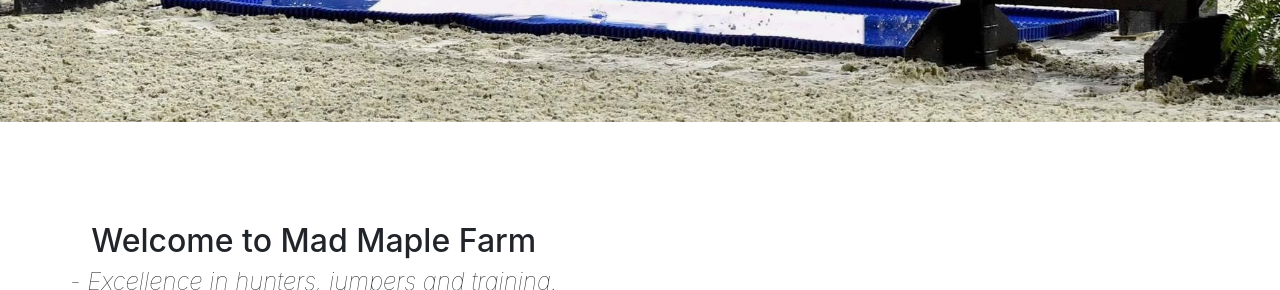
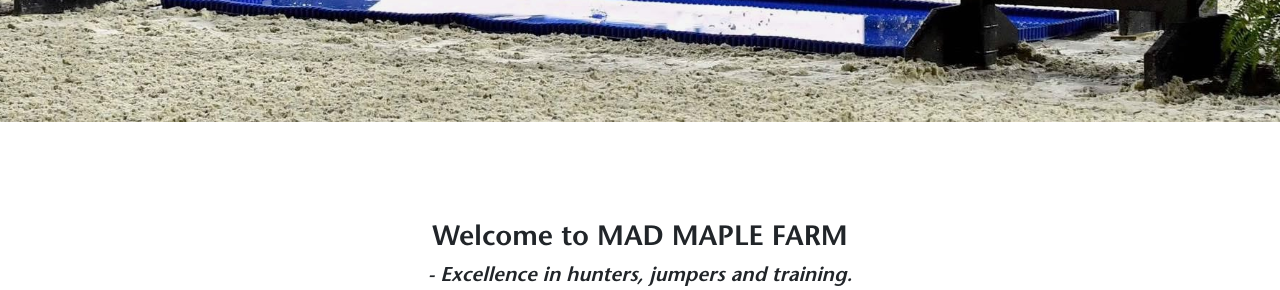
Before and after one commit to goldendoggies/MadMapleFarm, a plain HTML site: page index.html in a window 1280 px wide. Shown: the part 1439-1729 px from the top of the page. Drawn offline with nearby package versions, Linux system fonts and the light colour scheme.

Commit message:
adjusting some text font. Added ITC Stone Sans Semibold to match LOGO font

```diff
--- a/index.html
+++ b/index.html
@@ -46,9 +46,9 @@
             <!-- Content here -->
 
             <div class="row">
-                <div class="col-xs">
-                    <h2 class="welcome_title">Welcome to Mad Maple Farm</h2>
-                    <h2 class="quote_text">- Excellence in hunters, jumpers and training.</h2>
+                <div class="col">
+                    <h3 class="welcome_title">Welcome to MAD MAPLE FARM</h3>
+                    <h5 class="quote_text">- Excellence in hunters, jumpers and training.</h5>
                 </div>
             </div>
 
--- a/static/styles/styles.css
+++ b/static/styles/styles.css
@@ -1,3 +1,20 @@
+
+
+
+@font-face {
+  font-family: itc-stone-sans-std-semibold;
+  src: url("/static/styles/ITC-Stone-Sans-Std-Semibold.otf") format("opentype");
+}
+
+
+* {
+    padding:0;
+    margin:0;
+    box-sizing:border-box;
+    font-family: itc-stone-sans-std-semibold;
+
+}
+
 
 .center_photo {
   width:60%;
@@ -10,12 +27,6 @@
   display:flex;
   align-items: center;
   justify-content: center;
-}
-
-* {
-    padding:0;
-    margin:0;
-    box-sizing:border-box;
 }
 
 .page-img {
@@ -96,13 +107,14 @@ border-color: rgb(25, 128, 141); */
 }
 
 .welcome_title{
+  /* font-family: ; */
+  /* font-family: itc-stone-sans-std-semibold; */
   display:flex;
   align-items: center;
   justify-content: center;
 }
 
 .quote_text{
-  font-size: 24px;
   font-weight: 100;
   font-style: italic;
   display:flex;
```
Also changed, not shown: static/styles/ITC-Stone-Sans-Std-Semibold.otf (added).
